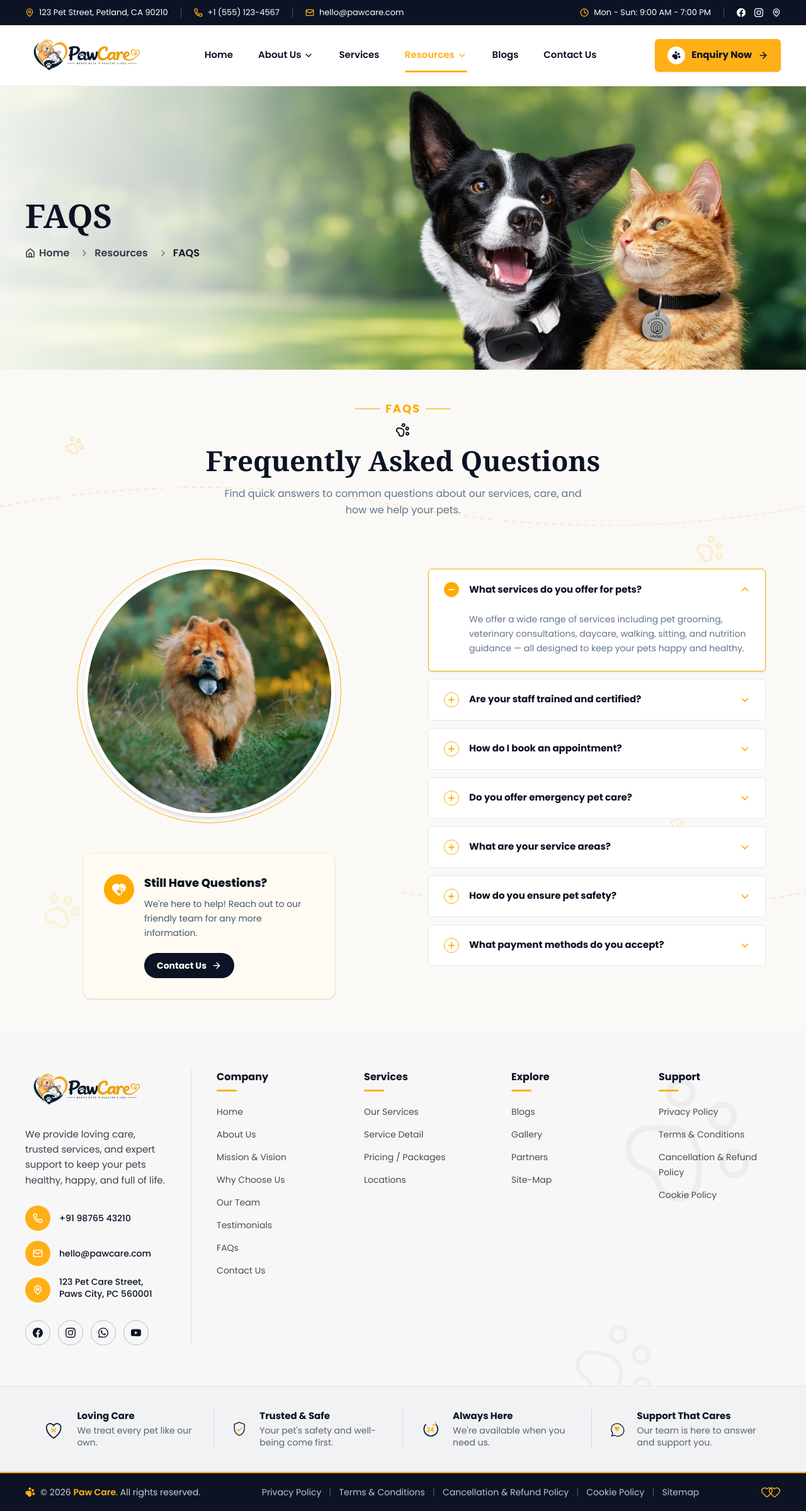
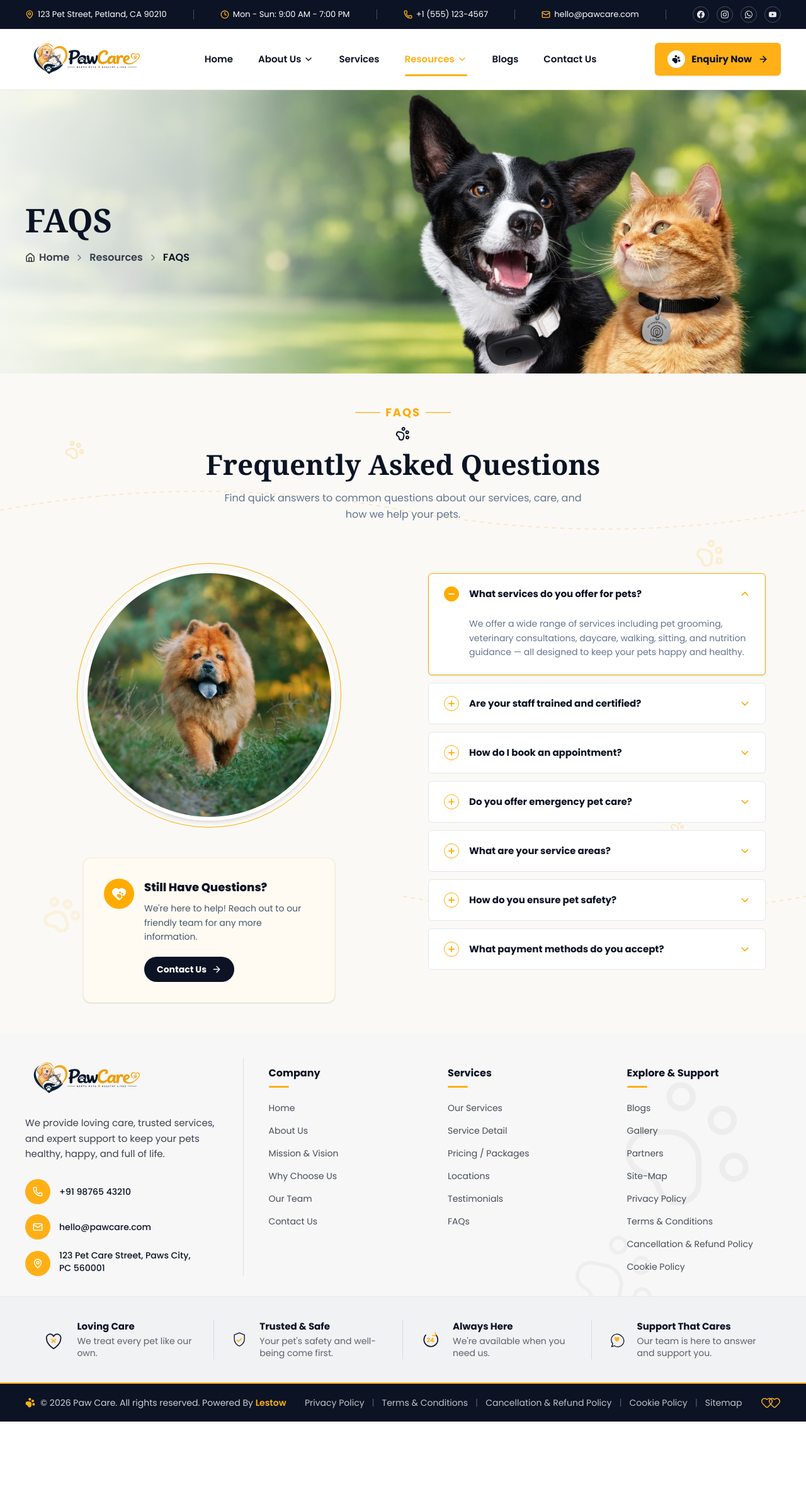
Before and after one commit to DipakSingh0111/pawcare, a Next.js app: page /faqs in a window 1280 px wide. Shown: the whole page at 63% size. After the commit the page ends 2257 px from the top, so only its background shows below. Built offline with nearby package versions, Linux system fonts and the light colour scheme.

Commit message:
update the spacing

```diff
--- a/app/components/common/Footer.tsx
+++ b/app/components/common/Footer.tsx
@@ -91,19 +91,28 @@ function FeatureIcon({ type }: { type: string }) {
   );
 }
 
-export default function Footer({ data, className }: SectionProps<FooterData> = {}) {
+export default function Footer({
+  data,
+  className,
+}: SectionProps<FooterData> = {}) {
   const footer = data || site.footer;
   const year = new Date().getFullYear();
 
   // map data to component's expected structure
   const contact = footer.contact;
   const socials = {
-    facebook: footer.socialLinks?.find(s => s.platform === 'facebook')?.url || '#',
-    instagram: footer.socialLinks?.find(s => s.platform === 'instagram')?.url || '#',
-    twitter: footer.socialLinks?.find(s => s.platform === 'twitter')?.url || '#',
-    linkedin: footer.socialLinks?.find(s => s.platform === 'linkedin')?.url || '#',
-    youtube: footer.socialLinks?.find(s => s.platform === 'youtube')?.url || '#',
-    whatsapp: footer.socialLinks?.find(s => s.platform === 'whatsapp')?.url || '#'
+    facebook:
+      footer.socialLinks?.find((s) => s.platform === "facebook")?.url || "#",
+    instagram:
+      footer.socialLinks?.find((s) => s.platform === "instagram")?.url || "#",
+    twitter:
+      footer.socialLinks?.find((s) => s.platform === "twitter")?.url || "#",
+    linkedin:
+      footer.socialLinks?.find((s) => s.platform === "linkedin")?.url || "#",
+    youtube:
+      footer.socialLinks?.find((s) => s.platform === "youtube")?.url || "#",
+    whatsapp:
+      footer.socialLinks?.find((s) => s.platform === "whatsapp")?.url || "#",
   };
   const menus = footer.menus;
   const features = footer.features || [];
@@ -111,7 +120,9 @@ export default function Footer({ data, className }: SectionProps<FooterData> = {
   const copyright = footer.copyright;
 
   return (
-    <footer className={`relative w-full overflow-hidden bg-[#F7F7F7] ${className || ''}`}>
+    <footer
+      className={`relative w-full overflow-hidden bg-[#F7F7F7] ${className || ""}`}
+    >
       {/* Paw watermarks */}
       <PawPrint
         className="pointer-events-none absolute right-[6%] top-16 h-44 w-44 text-[#0b1324]/[0.04] sm:h-56 sm:w-56"
@@ -125,8 +136,8 @@ export default function Footer({ data, className }: SectionProps<FooterData> = {
       />
 
       {/* Main footer */}
-      <div className="site-container relative z-10 py-14 lg:py-16">
-        <div className="grid grid-cols-1 gap-10 sm:grid-cols-2 md:grid-cols-3 lg:grid-cols-[1.15fr_auto_1fr_1fr_1fr_1fr] lg:gap-8 xl:gap-10">
+      <div className="site-container relative z-10 pt-8 pb-8 lg:pt-10 lg:pb-8">
+        <div className="grid grid-cols-1 gap-10 sm:grid-cols-2 md:grid-cols-3 lg:grid-cols-[1.25fr_auto_1fr_1fr_1fr] lg:gap-8 xl:gap-10">
           {/* Brand + contact */}
           <div className="max-w-sm sm:col-span-2 md:col-span-3 lg:col-span-1">
             <Link href="/" className="inline-block">
@@ -173,53 +184,6 @@ export default function Footer({ data, className }: SectionProps<FooterData> = {
                 </span>
               </div>
             </div>
-
-            <div className="mt-7 flex items-center gap-3">
-              <Link
-                href={socials.facebook}
-                target="_blank"
-                rel="noopener noreferrer"
-                aria-label="Facebook"
-                className="flex h-10 w-10 items-center justify-center rounded-full border border-[#0b1324]/25 text-[#0b1324] transition-colors hover:border-[#ffb016] hover:bg-[#ffb016] hover:text-white"
-              >
-                <svg className="h-4 w-4 fill-current" viewBox="0 0 24 24" aria-hidden>
-                  <path d="M24 12.073c0-6.627-5.373-12-12-12s-12 5.373-12 12c0 5.99 4.388 10.954 10.125 11.854v-8.385H7.078v-3.469h3.047V9.43c0-3.007 1.792-4.669 4.533-4.669 1.312 0 2.686.235 2.686.235v2.953H15.83c-1.491 0-1.956.925-1.956 1.874v2.25h3.328l-.532 3.469h-2.796v8.385C19.612 23.027 24 18.062 24 12.073z" />
-                </svg>
-              </Link>
-              <Link
-                href={socials.instagram}
-                target="_blank"
-                rel="noopener noreferrer"
-                aria-label="Instagram"
-                className="flex h-10 w-10 items-center justify-center rounded-full border border-[#0b1324]/25 text-[#0b1324] transition-colors hover:border-[#ffb016] hover:bg-[#ffb016] hover:text-white"
-              >
-                <svg className="h-4 w-4 fill-current" viewBox="0 0 24 24" aria-hidden>
-                  <path d="M12 2.163c3.204 0 3.584.012 4.85.07 3.252.148 4.771 1.691 4.919 4.919.058 1.265.069 1.645.069 4.849 0 3.205-.012 3.584-.069 4.849-.149 3.225-1.664 4.771-4.919 4.919-1.266.058-1.644.07-4.85.07-3.204 0-3.584-.012-4.849-.07-3.26-.149-4.771-1.699-4.919-4.92-.058-1.265-.07-1.644-.07-4.849 0-3.204.013-3.583.07-4.849.149-3.227 1.664-4.771 4.919-4.919 1.266-.057 1.645-.069 4.849-.069zM12 0C8.741 0 8.333.014 7.053.072 2.695.272.273 2.69.073 7.052.014 8.333 0 8.741 0 12c0 3.259.014 3.668.072 4.948.2 4.358 2.618 6.78 6.98 6.98C8.333 23.986 8.741 24 12 24c3.259 0 3.668-.014 4.948-.072 4.354-.2 6.782-2.618 6.979-6.98.059-1.28.073-1.689.073-4.948 0-3.259-.014-3.667-.072-4.947-.196-4.354-2.617-6.78-6.979-6.98C15.668.014 15.259 0 12 0zm0 5.838a6.162 6.162 0 100 12.324 6.162 6.162 0 000-12.324zM12 16a4 4 0 110-8 4 4 0 010 8zm6.406-11.845a1.44 1.44 0 100 2.881 1.44 1.44 0 000-2.881z" />
-                </svg>
-              </Link>
-              <Link
-                href={socials.whatsapp}
-                target="_blank"
-                rel="noopener noreferrer"
-                aria-label="WhatsApp"
-                className="flex h-10 w-10 items-center justify-center rounded-full border border-[#0b1324]/25 text-[#0b1324] transition-colors hover:border-[#ffb016] hover:bg-[#ffb016] hover:text-white"
-              >
-                <svg className="h-4 w-4 fill-current" viewBox="0 0 24 24" aria-hidden>
-                  <path d="M17.472 14.382c-.297-.149-1.758-.867-2.03-.967-.273-.099-.471-.148-.67.15-.197.297-.767.966-.94 1.164-.173.199-.347.223-.644.075-.297-.15-1.255-.463-2.39-1.475-.883-.788-1.48-1.761-1.653-2.059-.173-.297-.018-.458.13-.606.134-.133.298-.347.446-.52.149-.174.198-.298.298-.497.099-.198.05-.371-.025-.52-.075-.149-.669-1.612-.916-2.207-.242-.579-.487-.5-.669-.51a12.8 12.8 0 0 0-.57-.01c-.198 0-.52.074-.792.372-.272.297-1.04 1.016-1.04 2.479 0 1.462 1.065 2.875 1.213 3.074.149.198 2.096 3.2 5.077 4.487.709.306 1.262.489 1.694.625.712.227 1.36.195 1.871.118.571-.085 1.758-.719 2.006-1.413.248-.694.248-1.289.173-1.413-.074-.124-.272-.198-.57-.347m-5.421 7.403h-.004a9.87 9.87 0 0 1-5.031-1.378l-.361-.214-3.741.982.998-3.648-.235-.374a9.86 9.86 0 0 1-1.51-5.26c.001-5.45 4.436-9.884 9.888-9.884 2.64 0 5.122 1.03 6.988 2.898a9.825 9.825 0 0 1 2.893 6.994c-.003 5.45-4.437 9.884-9.885 9.884m8.413-18.297A11.815 11.815 0 0 0 12.05 0C5.495 0 .16 5.335.157 11.892c0 2.096.547 4.142 1.588 5.945L.057 24l6.305-1.654a11.882 11.882 0 0 0 5.683 1.448h.005c6.554 0 11.89-5.335 11.893-11.893a11.821 11.821 0 0 0-3.48-8.413Z" />
-                </svg>
-              </Link>
-              <Link
-                href={socials.youtube}
-                target="_blank"
-                rel="noopener noreferrer"
-                aria-label="YouTube"
-                className="flex h-10 w-10 items-center justify-center rounded-full border border-[#0b1324]/25 text-[#0b1324] transition-colors hover:border-[#ffb016] hover:bg-[#ffb016] hover:text-white"
-              >
-                <svg className="h-4 w-4 fill-current" viewBox="0 0 24 24" aria-hidden>
-                  <path d="M23.498 6.186a3.016 3.016 0 0 0-2.122-2.136C19.505 3.545 12 3.545 12 3.545s-7.505 0-9.377.505A3.017 3.017 0 0 0 .502 6.186C0 8.07 0 12 0 12s0 3.93.502 5.814a3.016 3.016 0 0 0 2.122 2.136c1.871.505 9.376.505 9.376.505s7.505 0 9.377-.505a3.015 3.015 0 0 0 2.122-2.136C24 15.93 24 12 24 12s0-3.93-.502-5.814zM9.545 15.568V8.432L15.818 12l-6.273 3.568z" />
-                </svg>
-              </Link>
-            </div>
           </div>
 
           {/* Vertical divider */}
@@ -227,8 +191,10 @@ export default function Footer({ data, className }: SectionProps<FooterData> = {
 
           {/* Link columns */}
           {footer.menus.map((menu) => (
-            <div key={menu.title}>
-              <h3 className="text-base font-bold text-[#0b1324]">{menu.title}</h3>
+            <div key={menu.title} className="lg:pt-3">
+              <h3 className="text-base font-bold text-[#0b1324]">
+                {menu.title}
+              </h3>
               <span className="mt-2 mb-5 block h-[3px] w-8 rounded-full bg-[#ffb016]" />
               <ul className="space-y-3">
                 {menu.links.map((link) => (
@@ -284,14 +250,21 @@ export default function Footer({ data, className }: SectionProps<FooterData> = {
               fill="#ffb016"
             />
             <span>
-              © {year}{" "}
-              <span className="font-semibold text-[#ffb016]">Paw Care</span>. All
-              rights reserved.
+              {footer.copyright}{" "}
+              {footer.poweredBy && (
+                <>
+                  Powered By{" "}
+                  <span className="font-semibold text-[#ffb016]">
+                    {footer.poweredBy}
+                  </span>
+                </>
+              )}
             </span>
           </div>
 
           <div className="flex flex-wrap items-center justify-center gap-x-0 gap-y-2 text-sm text-white/75">
-            {[...bottom.links, { label: "Sitemap", href: "/sitemap" }].map((link, index, arr) => (
+            {[...bottom.links, { label: "Sitemap", href: "/sitemap" }].map(
+              (link, index, arr) => (
                 <span key={link.href} className="flex items-center">
                   <Link
                     href={link.href}
@@ -306,12 +279,19 @@ export default function Footer({ data, className }: SectionProps<FooterData> = {
                     </span>
                   )}
                 </span>
-            ))}
+              ),
+            )}
           </div>
 
           <div className="hidden items-center lg:flex" aria-hidden>
-            <Heart className="h-5 w-5 fill-none text-[#ffb016]" strokeWidth={1.75} />
-            <Heart className="-ml-2 h-5 w-5 fill-none text-[#ffb016]" strokeWidth={1.75} />
+            <Heart
+              className="h-5 w-5 fill-none text-[#ffb016]"
+              strokeWidth={1.75}
+            />
+            <Heart
+              className="-ml-2 h-5 w-5 fill-none text-[#ffb016]"
+              strokeWidth={1.75}
+            />
           </div>
         </div>
       </div>
--- a/app/components/common/PageBanner.tsx
+++ b/app/components/common/PageBanner.tsx
@@ -38,11 +38,12 @@ export default function PageBanner({ title, breadcrumbs, bgImage = "/images/page
       </div>
 
       <div className="max-w-[1440px] mx-auto px-4 md:px-8 xl:px-10 w-full relative z-10">
-        <h1 className="text-[2rem] leading-tight sm:text-4xl md:text-[3.25rem] font-extrabold text-[#0b1324] mb-3 sm:mb-4 font-serif">
+        <div className="max-w-xl md:max-w-2xl lg:max-w-3xl">
+          <h1 className="text-[2rem] leading-tight sm:text-4xl md:text-[3.25rem] font-extrabold text-[#0b1324] mb-3 sm:mb-4 font-serif break-words">
             {title}
           </h1>
 
-        <nav className="flex items-center space-x-2 text-sm md:text-base font-semibold">
+          <nav className="flex flex-wrap items-center gap-y-2 gap-x-2 text-sm md:text-base font-semibold">
             {breadcrumbs.map((crumb, idx) => {
               const isLast = idx === breadcrumbs.length - 1;
 
@@ -56,7 +57,7 @@ export default function PageBanner({ title, breadcrumbs, bgImage = "/images/page
                   )}
                   {idx > 0 && (
                     <ChevronRight
-                    className={`w-4 h-4 mx-2 ${iconMuted}`}
+                      className={`w-4 h-4 mr-2 ${iconMuted}`}
                       strokeWidth={2.5}
                     />
                   )}
@@ -80,6 +81,7 @@ export default function PageBanner({ title, breadcrumbs, bgImage = "/images/page
             })}
           </nav>
         </div>
+      </div>
     </section>
   );
 }
--- /dev/null
+++ b/app/components/common/SmoothScrolling.tsx
@@ -0,0 +1,27 @@
+"use client";
+
+import { useEffect } from "react";
+import Lenis from "lenis";
+
+export default function SmoothScrolling({
+  children,
+}: {
+  children: React.ReactNode;
+}) {
+  useEffect(() => {
+    const lenis = new Lenis();
+
+    function raf(time: number) {
+      lenis.raf(time);
+      requestAnimationFrame(raf);
+    }
+
+    requestAnimationFrame(raf);
+
+    return () => {
+      lenis.destroy();
+    };
+  }, []);
+
+  return <>{children}</>;
+}
--- a/app/components/common/Topbar.tsx
+++ b/app/components/common/Topbar.tsx
@@ -17,65 +17,48 @@ export default function Topbar({ data, className }: SectionProps<TopbarData> = {
 
   return (
     <div className={`w-full bg-[#0b1324] text-white ${className || ''}`}>
-      <div className="site-container flex flex-col items-center justify-between gap-2 py-2.5 text-[13px] md:flex-row md:gap-4">
-        <div className="flex flex-col items-center gap-2 sm:flex-row sm:flex-wrap sm:justify-center md:justify-start lg:gap-x-5">
-          <div className="flex items-center gap-2">
-            <MapPin
-              className="h-3.5 w-3.5 shrink-0 text-[#ffb016]"
-              strokeWidth={2.25}
-            />
-            <span className="whitespace-nowrap">{location}</span>
+      <div className="site-container py-2 text-[12px] sm:text-[13px] lg:py-2.5">
+        <div className="grid grid-cols-2 gap-x-2 gap-y-2.5 place-content-center sm:flex sm:flex-wrap sm:justify-center md:justify-between md:items-center">
+
+          <div className="flex items-center gap-1.5 overflow-hidden">
+            <MapPin className="h-3.5 w-3.5 shrink-0 text-[#ffb016]" strokeWidth={2.25} />
+            <span className="truncate">{location}</span>
           </div>
 
           <Divider />
 
-          <a
-            href={`tel:${phone.replace(/[^\d+]/g, "")}`}
-            className="flex items-center gap-2 transition-colors hover:text-[#ffb016]"
-          >
-            <Phone
-              className="h-3.5 w-3.5 shrink-0 text-[#ffb016]"
-              strokeWidth={2.25}
-            />
-            <span className="whitespace-nowrap">{phone}</span>
+          <div className="flex items-center gap-1.5 overflow-hidden">
+            <Clock className="h-3.5 w-3.5 shrink-0 text-[#ffb016]" strokeWidth={2.25} />
+            <span className="truncate">{hours}</span>
+          </div>
+
+          <Divider />
+
+          <a href={`tel:${phone.replace(/[^\d+]/g, "")}`} className="flex items-center gap-1.5 transition-colors hover:text-[#ffb016] overflow-hidden">
+            <Phone className="h-3.5 w-3.5 shrink-0 text-[#ffb016]" strokeWidth={2.25} />
+            <span className="truncate">{phone}</span>
           </a>
 
           <Divider />
 
-          <a
-            href={`mailto:${email}`}
-            className="flex items-center gap-2 transition-colors hover:text-[#ffb016]"
-          >
-            <Mail
-              className="h-3.5 w-3.5 shrink-0 text-[#ffb016]"
-              strokeWidth={2.25}
-            />
-            <span className="whitespace-nowrap">{email}</span>
+          <a href={`mailto:${email}`} className="flex items-center gap-1.5 transition-colors hover:text-[#ffb016] overflow-hidden">
+            <Mail className="h-3.5 w-3.5 shrink-0 text-[#ffb016]" strokeWidth={2.25} />
+            <span className="truncate">{email}</span>
           </a>
-        </div>
-
-        <div className="mt-1 flex flex-col items-center gap-3 sm:mt-0 sm:flex-row sm:flex-wrap sm:justify-center lg:gap-x-5">
-          <div className="flex items-center gap-2">
-            <Clock
-              className="h-3.5 w-3.5 shrink-0 text-[#ffb016]"
-              strokeWidth={2.25}
-            />
-            <span className="whitespace-nowrap">{hours}</span>
-          </div>
 
           <Divider />
 
-          <div className="flex items-center gap-3.5">
+          <div className="col-span-2 mt-1 flex items-center justify-center gap-3 sm:col-span-1 sm:mt-0">
             {socialLinks?.find((s: any) => s.platform === 'facebook') && (
               <Link
                 href={socialLinks.find((s: any) => s.platform === 'facebook')?.url || "#"}
                 target="_blank"
                 rel="noopener noreferrer"
                 aria-label="Facebook"
-                className="transition-colors hover:text-[#ffb016]"
+                className="flex h-[26px] w-[26px] items-center justify-center rounded-full border border-white/25 text-white/90 transition-all hover:border-[#ffb016] hover:bg-[#ffb016] hover:text-[#0b1324]"
               >
                 <svg
-                  className="h-3.5 w-3.5 fill-current"
+                  className="h-3 w-3 fill-current"
                   viewBox="0 0 24 24"
                   aria-hidden
                 >
@@ -89,10 +72,10 @@ export default function Topbar({ data, className }: SectionProps<TopbarData> = {
                 target="_blank"
                 rel="noopener noreferrer"
                 aria-label="Instagram"
-                className="transition-colors hover:text-[#ffb016]"
+                className="flex h-[26px] w-[26px] items-center justify-center rounded-full border border-white/25 text-white/90 transition-all hover:border-[#ffb016] hover:bg-[#ffb016] hover:text-[#0b1324]"
               >
                 <svg
-                  className="h-3.5 w-3.5 fill-current"
+                  className="h-3 w-3 fill-current"
                   viewBox="0 0 24 24"
                   aria-hidden
                 >
@@ -100,15 +83,38 @@ export default function Topbar({ data, className }: SectionProps<TopbarData> = {
                 </svg>
               </Link>
             )}
-            {socialLinks?.find((s: any) => s.platform === 'map') && (
+            {socialLinks?.find((s: any) => s.platform === 'whatsapp') && (
               <Link
-                href={socialLinks.find((s: any) => s.platform === 'map')?.url || "#"}
+                href={socialLinks.find((s: any) => s.platform === 'whatsapp')?.url || "#"}
                 target="_blank"
                 rel="noopener noreferrer"
-                aria-label="Location map"
-                className="transition-colors hover:text-[#ffb016]"
+                aria-label="WhatsApp"
+                className="flex h-[26px] w-[26px] items-center justify-center rounded-full border border-white/25 text-white/90 transition-all hover:border-[#ffb016] hover:bg-[#ffb016] hover:text-[#0b1324]"
               >
-                <MapPin className="h-3.5 w-3.5" strokeWidth={2.25} />
+                <svg
+                  className="h-3 w-3 fill-current"
+                  viewBox="0 0 24 24"
+                  aria-hidden
+                >
+                  <path d="M17.472 14.382c-.297-.149-1.758-.867-2.03-.967-.273-.099-.471-.148-.67.15-.197.297-.767.966-.94 1.164-.173.199-.347.223-.644.075-.297-.15-1.255-.463-2.39-1.475-.883-.788-1.48-1.761-1.653-2.059-.173-.297-.018-.458.13-.606.134-.133.298-.347.446-.52.149-.174.198-.298.298-.497.099-.198.05-.371-.025-.52-.075-.149-.669-1.612-.916-2.207-.242-.579-.487-.5-.669-.51a12.8 12.8 0 0 0-.57-.01c-.198 0-.52.074-.792.372-.272.297-1.04 1.016-1.04 2.479 0 1.462 1.065 2.875 1.213 3.074.149.198 2.096 3.2 5.077 4.487.709.306 1.262.489 1.694.625.712.227 1.36.195 1.871.118.571-.085 1.758-.719 2.006-1.413.248-.694.248-1.289.173-1.413-.074-.124-.272-.198-.57-.347m-5.421 7.403h-.004a9.87 9.87 0 0 1-5.031-1.378l-.361-.214-3.741.982.998-3.648-.235-.374a9.86 9.86 0 0 1-1.51-5.26c.001-5.45 4.436-9.884 9.888-9.884 2.64 0 5.122 1.03 6.988 2.898a9.825 9.825 0 0 1 2.893 6.994c-.003 5.45-4.437 9.884-9.885 9.884m8.413-18.297A11.815 11.815 0 0 0 12.05 0C5.495 0 .16 5.335.157 11.892c0 2.096.547 4.142 1.588 5.945L.057 24l6.305-1.654a11.882 11.882 0 0 0 5.683 1.448h.005c6.554 0 11.89-5.335 11.893-11.893a11.821 11.821 0 0 0-3.48-8.413Z" />
+                </svg>
+              </Link>
+            )}
+            {socialLinks?.find((s: any) => s.platform === 'youtube') && (
+              <Link
+                href={socialLinks.find((s: any) => s.platform === 'youtube')?.url || "#"}
+                target="_blank"
+                rel="noopener noreferrer"
+                aria-label="YouTube"
+                className="flex h-[26px] w-[26px] items-center justify-center rounded-full border border-white/25 text-white/90 transition-all hover:border-[#ffb016] hover:bg-[#ffb016] hover:text-[#0b1324]"
+              >
+                <svg
+                  className="h-3 w-3 fill-current"
+                  viewBox="0 0 24 24"
+                  aria-hidden
+                >
+                  <path d="M23.498 6.186a3.016 3.016 0 0 0-2.122-2.136C19.505 3.545 12 3.545 12 3.545s-7.505 0-9.377.505A3.017 3.017 0 0 0 .502 6.186C0 8.07 0 12 0 12s0 3.93.502 5.814a3.016 3.016 0 0 0 2.122 2.136c1.871.505 9.376.505 9.376.505s7.505 0 9.377-.505a3.015 3.015 0 0 0 2.122-2.136C24 15.93 24 12 24 12s0-3.93-.502-5.814zM9.545 15.568V8.432L15.818 12l-6.273 3.568z" />
+                </svg>
               </Link>
             )}
           </div>
--- a/app/globals.css
+++ b/app/globals.css
@@ -19,7 +19,6 @@
 }
 
 html {
-  scroll-behavior: smooth;
 }
 
 body {
--- a/app/layout.tsx
+++ b/app/layout.tsx
@@ -3,6 +3,7 @@ import { Poppins } from "next/font/google";
 import "./globals.css";
 import Header from "./components/common/Header";
 import Footer from "./components/common/Footer";
+import SmoothScrolling from "./components/common/SmoothScrolling";
 
 const poppins = Poppins({
   variable: "--font-poppins",
@@ -20,9 +21,11 @@ export default function RootLayout({ children }: LayoutProps<"/">) {
   return (
     <html lang="en" className={`${poppins.variable} h-full antialiased`}>
       <body className="min-h-full flex flex-col">
-        <Header />
-        {children}
-        <Footer />
+        <SmoothScrolling>
+          <Header />
+          {children}
+          <Footer />
+        </SmoothScrolling>
       </body>
     </html>
   );
--- a/package.json
+++ b/package.json
@@ -9,6 +9,8 @@
     "lint": "eslint"
   },
   "dependencies": {
+    "framer-motion": "^13.2.0",
+    "lenis": "^1.3.26",
     "lucide-react": "^1.38.0",
     "next": "16.3.4",
     "react": "19.2.8",
```
Also changed, not shown: app/components/common/FadeIn.tsx (+13 -40 lines), app/components/common/Navbar.tsx (+23 -10 lines), data/data.json, 1 other file (tests, documents, lock files or other folders). Lines whose indentation alone changed are shown as unchanged.
